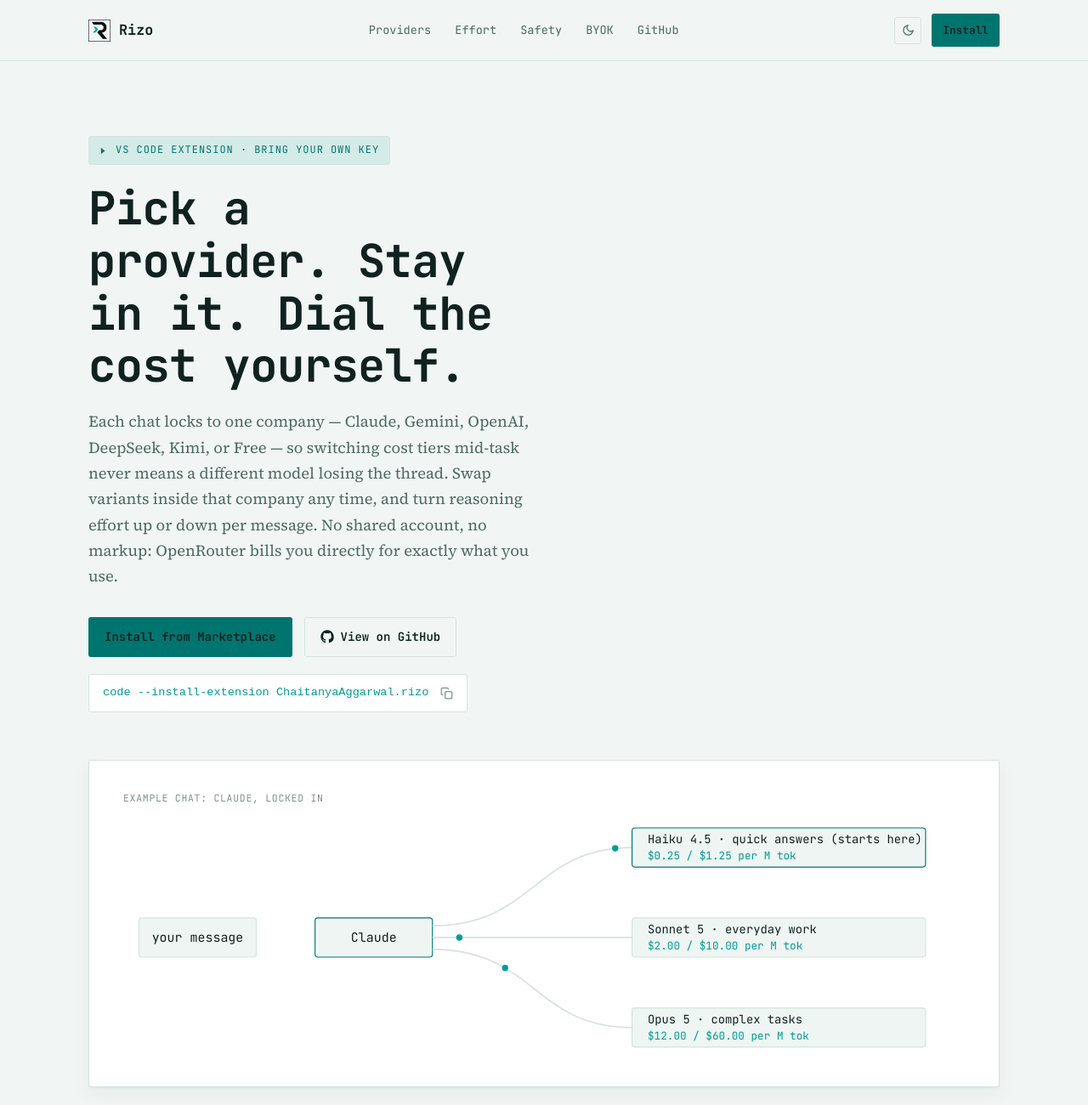
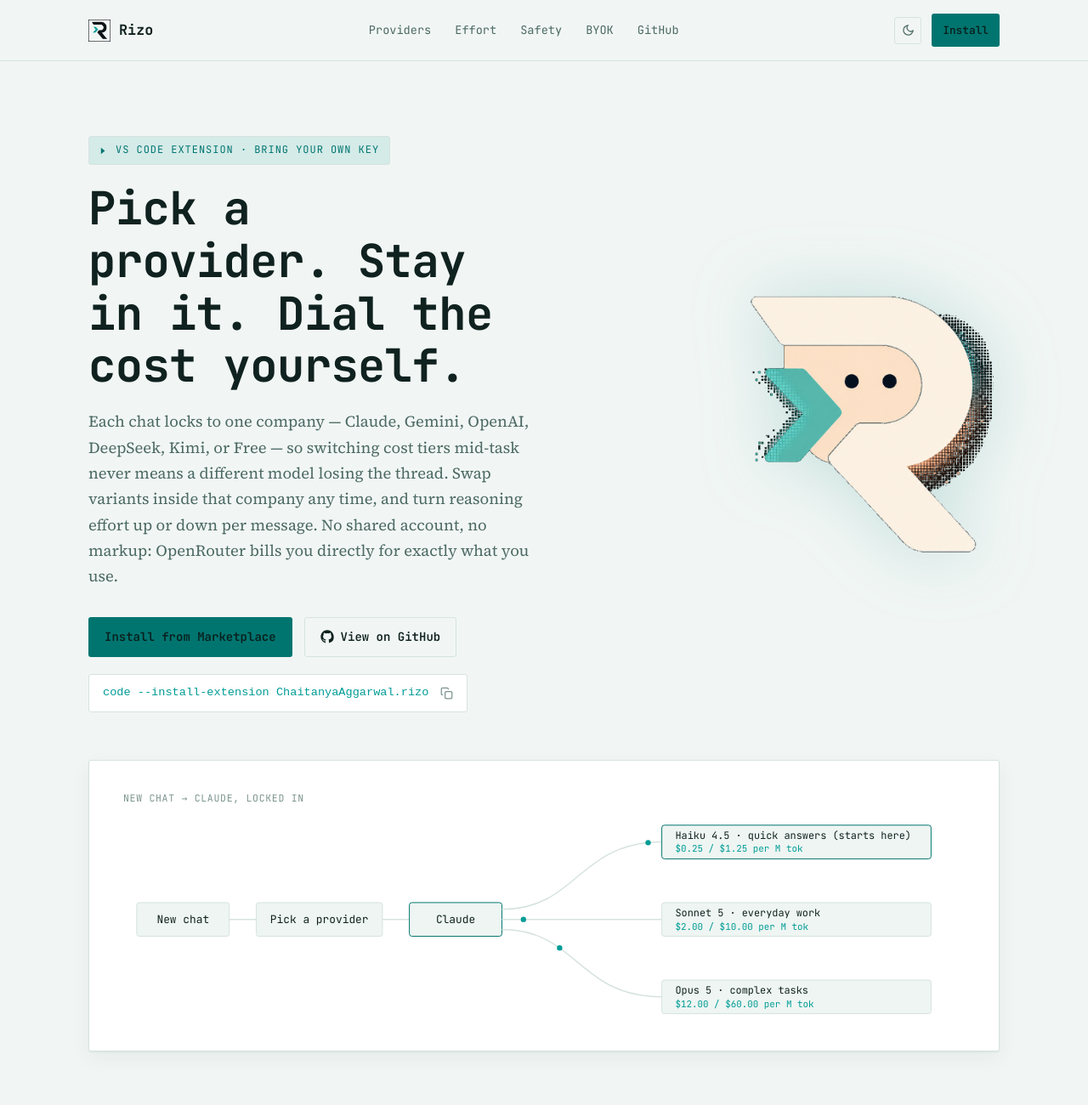
Before and after one commit to chaitanyaaggarwal9/rizo-bot, a website: page website/index.html in a window 1280 px wide. Shown: the top 1300 px of the page at 85% size. Drawn offline with Linux system fonts and the light colour scheme.

Commit message:
Fix hero diagram sequence and fill the dead hero space with the mascot
Two pieces of feedback on the live site:

1. The routing diagram jumped straight from "your message" to "Claude,"
   skipping the actual first two steps of the real flow. It's now four
   sequential stages — New chat -> Pick a provider -> Claude (locked) ->
   which variant answers — matching what the provider picker + switcher
   actually do, not just the end state.

2. The hero's h1 has a 15ch max-width, and the new punchier headline
   wraps into a narrow column, leaving a lot of unused space to its
   right on desktop. Split the hero into a real two-column grid (text +
   mascot) at >=860px, reusing the same teal drop-shadow treatment the
   extension's own empty-state uses on the same image, for brand
   consistency. Single column on narrower viewports, mascot stacks below
   the text.

```diff
--- a/website/index.html
+++ b/website/index.html
@@ -44,8 +44,9 @@
 </nav>
 
 <header class="hero" id="top">
-  <div class="container hero-grid">
-    <div>
+  <div class="container">
+    <div class="hero-grid">
+      <div class="hero-copy">
         <span class="eyebrow">
           <svg viewBox="0 0 24 24" fill="currentColor"><path d="M4 4l10 8-10 8V4z"/></svg>
           VS Code extension · Bring your own key
@@ -65,42 +66,52 @@
             <svg viewBox="0 0 24 24" fill="none" stroke="currentColor" stroke-width="2"><rect x="9" y="9" width="13" height="13" rx="2"/><path d="M5 15H4a2 2 0 0 1-2-2V4a2 2 0 0 1 2-2h9a2 2 0 0 1 2 2v1"/></svg>
           </button>
         </div>
+      </div>
+
+      <div class="hero-visual">
+        <img class="hero-mascot" src="assets/mascot.png" alt="Rizo's mascot — a stylized R character with a teal chevron">
+      </div>
+    </div>
 
     <div class="diagram-wrap">
-        <span class="diagram-label">Example chat: Claude, locked in</span>
-        <svg id="routing-diagram" viewBox="0 0 860 260" xmlns="http://www.w3.org/2000/svg" role="img" aria-label="Diagram: a chat locked to Claude can switch between Haiku 4.5, Sonnet 5, and Opus 5, but never to a different company">
-          <!-- input node -->
-          <rect class="node-box" x="16" y="112" width="120" height="40" rx="3"></rect>
-          <text class="node-text" x="76" y="136" font-size="13" text-anchor="middle">your message</text>
+      <span class="diagram-label">New chat → Claude, locked in</span>
+      <svg id="routing-diagram" viewBox="0 0 1000 260" xmlns="http://www.w3.org/2000/svg" role="img" aria-label="Diagram: starting a new chat and picking Claude locks that chat to Claude; it can then switch between Haiku 4.5, Sonnet 5, and Opus 5, but never to a different company">
+        <!-- step 1: start -->
+        <rect class="node-box" x="16" y="112" width="110" height="40" rx="3"></rect>
+        <text class="node-text" x="71" y="136" font-size="13" text-anchor="middle">New chat</text>
 
-          <!-- locked provider -->
-          <rect class="node-box node-locked" x="196" y="112" width="120" height="40" rx="3"></rect>
-          <text class="node-text" x="256" y="136" font-size="13" text-anchor="middle">Claude</text>
+        <!-- step 2: pick a provider -->
+        <line class="node-path" x1="126" y1="132" x2="158" y2="132"></line>
+        <rect class="node-box" x="158" y="112" width="150" height="40" rx="3"></rect>
+        <text class="node-text" x="233" y="136" font-size="13" text-anchor="middle">Pick a provider</text>
 
-          <!-- paths -->
-          <path class="node-path" id="path-1" d="M316,120 C 420,120 420,40 520,40"></path>
-          <path class="node-path" id="path-2" d="M316,132 C 420,132 420,132 520,132"></path>
-          <path class="node-path" id="path-3" d="M316,144 C 420,144 420,224 520,224"></path>
+        <!-- step 3: locked provider -->
+        <line class="node-path" x1="308" y1="132" x2="340" y2="132"></line>
+        <rect class="node-box node-locked" x="340" y="112" width="110" height="40" rx="3"></rect>
+        <text class="node-text" x="395" y="136" font-size="13" text-anchor="middle">Claude</text>
+
+        <!-- step 4: same-company variants, your call which one answers -->
+        <path class="node-path" id="path-1" d="M450,120 C 540,120 540,40 640,40"></path>
+        <path class="node-path" id="path-2" d="M450,132 C 540,132 540,132 640,132"></path>
+        <path class="node-path" id="path-3" d="M450,144 C 540,144 540,224 640,224"></path>
 
         <!-- flowing dots (animated via CSS along paths using offset-path fallback + JS timers) -->
         <circle class="flow-dot" r="3.2" id="dot-1"></circle>
         <circle class="flow-dot" r="3.2" id="dot-2"></circle>
         <circle class="flow-dot" r="3.2" id="dot-3"></circle>
 
-          <!-- variant nodes: same company, your call which one answers -->
-          <rect class="node-box node-locked" x="520" y="20" width="300" height="40" rx="3"></rect>
-          <text class="node-text" x="536" y="36" font-size="12">Haiku 4.5 · quick answers (starts here)</text>
-          <text class="node-price" x="536" y="52" font-size="11">$0.25 / $1.25 per M tok</text>
+        <rect class="node-box node-locked" x="640" y="20" width="320" height="40" rx="3"></rect>
+        <text class="node-text" x="656" y="36" font-size="12">Haiku 4.5 · quick answers (starts here)</text>
+        <text class="node-price" x="656" y="52" font-size="11">$0.25 / $1.25 per M tok</text>
 
-          <rect class="node-box" x="520" y="112" width="300" height="40" rx="3"></rect>
-          <text class="node-text" x="536" y="128" font-size="12">Sonnet 5 · everyday work</text>
-          <text class="node-price" x="536" y="144" font-size="11">$2.00 / $10.00 per M tok</text>
+        <rect class="node-box" x="640" y="112" width="320" height="40" rx="3"></rect>
+        <text class="node-text" x="656" y="128" font-size="12">Sonnet 5 · everyday work</text>
+        <text class="node-price" x="656" y="144" font-size="11">$2.00 / $10.00 per M tok</text>
 
-          <rect class="node-box" x="520" y="204" width="300" height="40" rx="3"></rect>
-          <text class="node-text" x="536" y="220" font-size="12">Opus 5 · complex tasks</text>
-          <text class="node-price" x="536" y="236" font-size="11">$12.00 / $60.00 per M tok</text>
+        <rect class="node-box" x="640" y="204" width="320" height="40" rx="3"></rect>
+        <text class="node-text" x="656" y="220" font-size="12">Opus 5 · complex tasks</text>
+        <text class="node-price" x="656" y="236" font-size="11">$12.00 / $60.00 per M tok</text>
       </svg>
-      </div>
     </div>
   </div>
 </header>
--- a/website/styles.css
+++ b/website/styles.css
@@ -217,8 +217,20 @@ p { margin: 0; }
 .hero-grid {
   display: grid;
   grid-template-columns: minmax(0, 1fr);
-  gap: 56px;
+  gap: 40px;
   align-items: center;
+}
+
+.hero-visual {
+  display: flex;
+  justify-content: center;
+}
+
+.hero-mascot {
+  width: 100%;
+  max-width: 260px;
+  height: auto;
+  filter: drop-shadow(0 0 40px rgba(76, 163, 158, 0.28));
 }
 
 .eyebrow {
@@ -305,7 +317,7 @@ p { margin: 0; }
   margin-bottom: 4px;
 }
 
-#routing-diagram { width: 100%; height: auto; min-width: 640px; }
+#routing-diagram { width: 100%; height: auto; min-width: 740px; }
 
 .node-path {
   fill: none;
@@ -676,7 +688,8 @@ footer {
 }
 
 @media (min-width: 860px) {
-  .hero-grid { grid-template-columns: minmax(0, 1fr); }
+  .hero-grid { grid-template-columns: minmax(0, 1fr) minmax(0, 300px); }
+  .hero-mascot { max-width: 300px; }
   .mode-demo { grid-template-columns: minmax(0, 0.9fr) minmax(0, 1.1fr); }
 }
 
```
Also changed, not shown: website/assets/mascot.png (added). Lines whose indentation alone changed are shown as unchanged.
